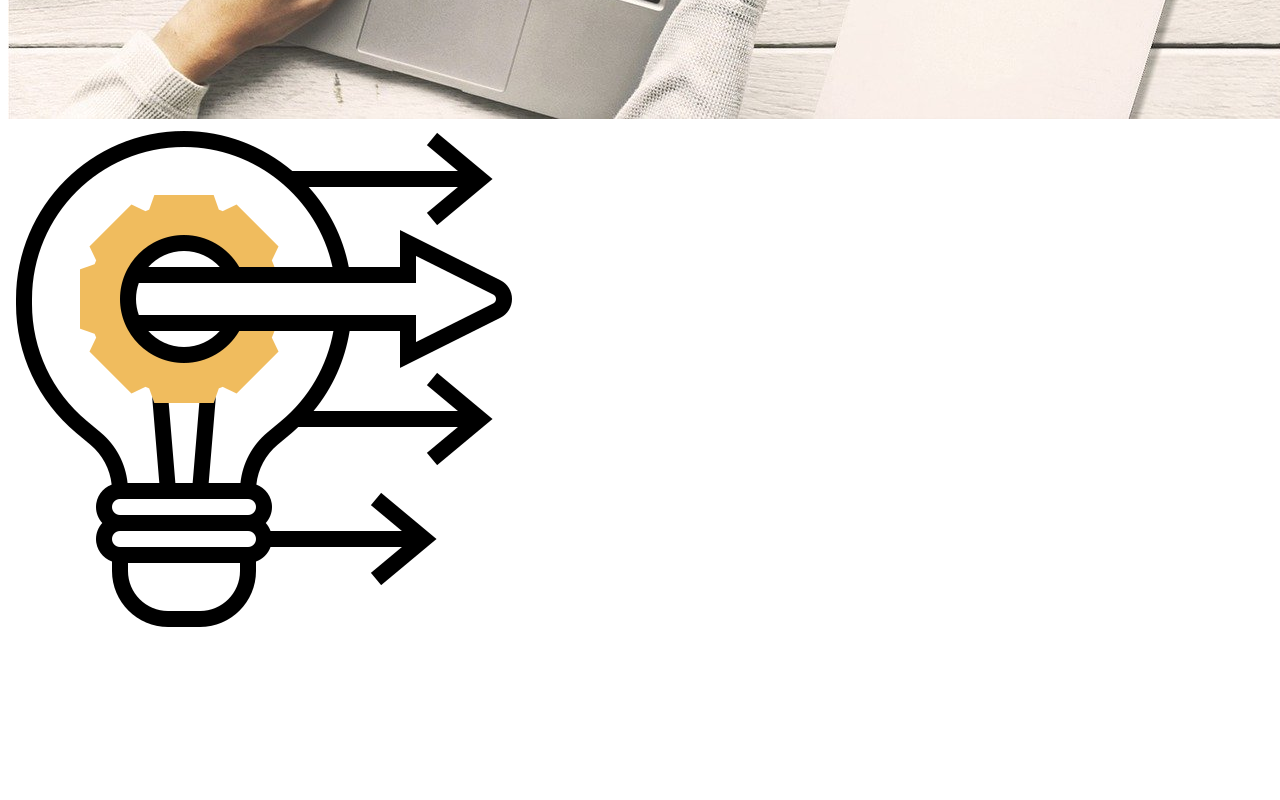
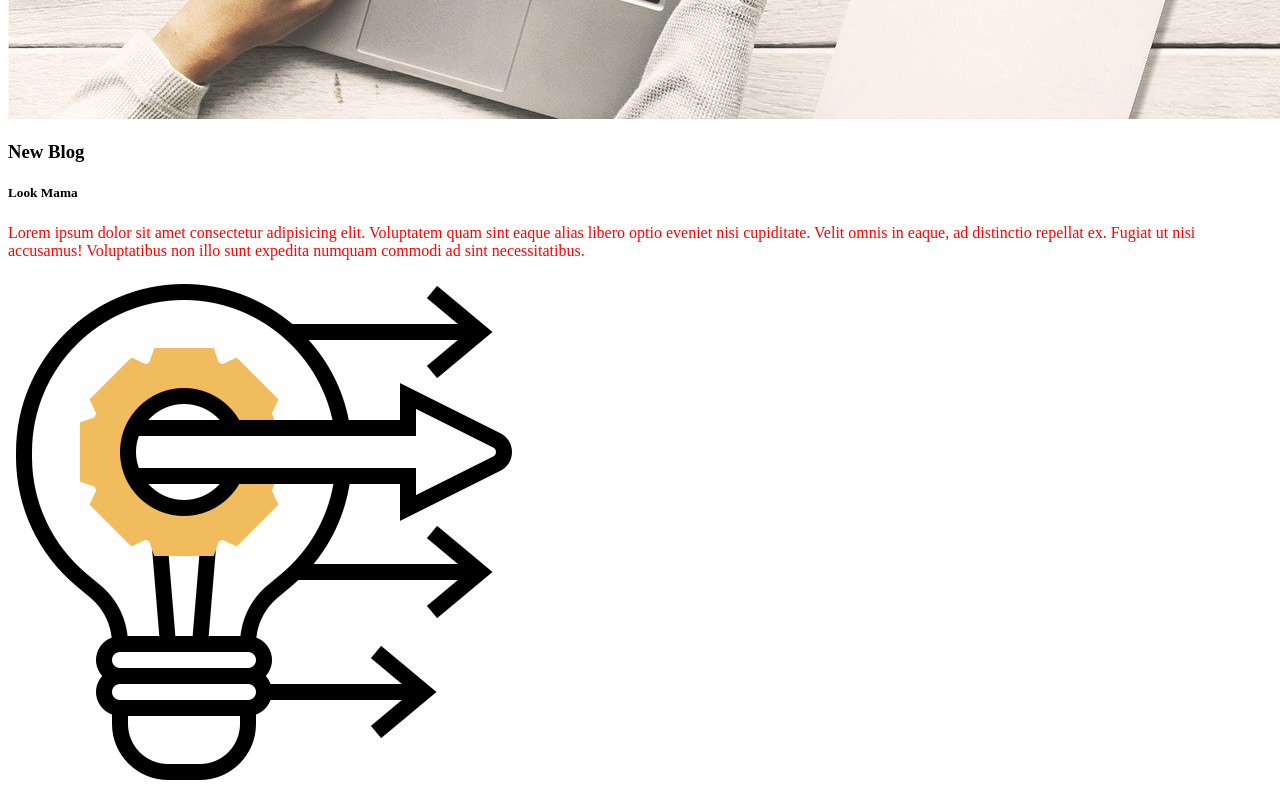
Before and after one commit to Shahriar-Nayeem/my-first-repository, a plain HTML site: page index.html in a window 1280 px wide. Shown: the part 1421-2221 px from the top of the page. Before the commit the page ends 2068 px from the top, so only its background shows below. Drawn offline with Linux system fonts and the light colour scheme.

Commit message:
new blog

```diff
--- a/index.html
+++ b/index.html
@@ -16,6 +16,11 @@
     <p>I am coding</p>
     <img src="doctor.jpg" alt="">
     <img src="on-page-seo-service.jpg" alt="">
+    <div>
+        <h3>New Blog</h3>
+        <h5>Look Mama</h5>
+        <p>Lorem ipsum dolor sit amet consectetur adipisicing elit. Voluptatem quam sint eaque alias libero optio eveniet nisi cupiditate. Velit omnis in eaque, ad distinctio repellat ex. Fugiat ut nisi accusamus! Voluptatibus non illo sunt expedita numquam commodi ad sint necessitatibus.</p>
+    </div>
     <img src="creative.png" alt="">
 </body>
 </html>
```
